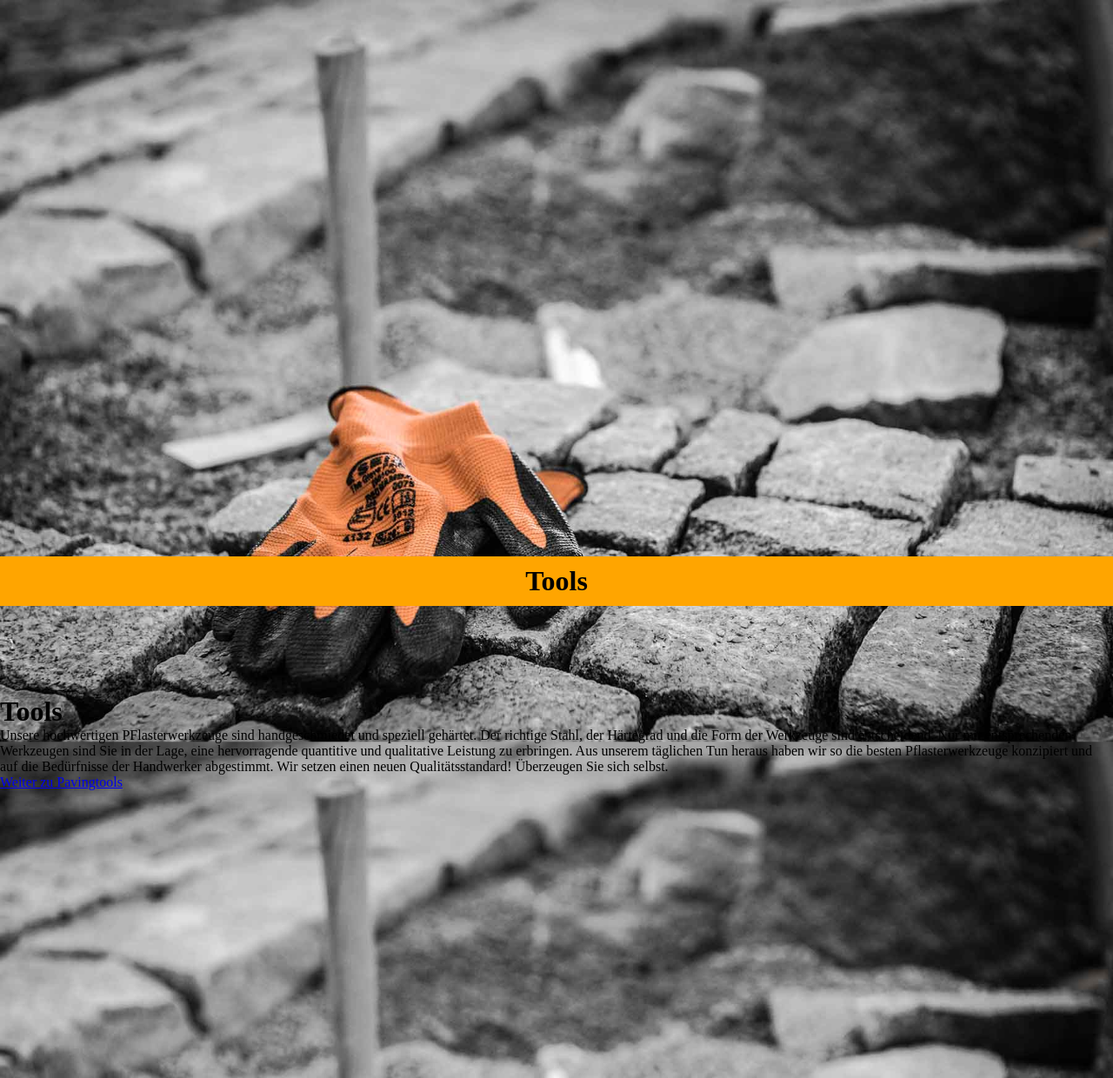
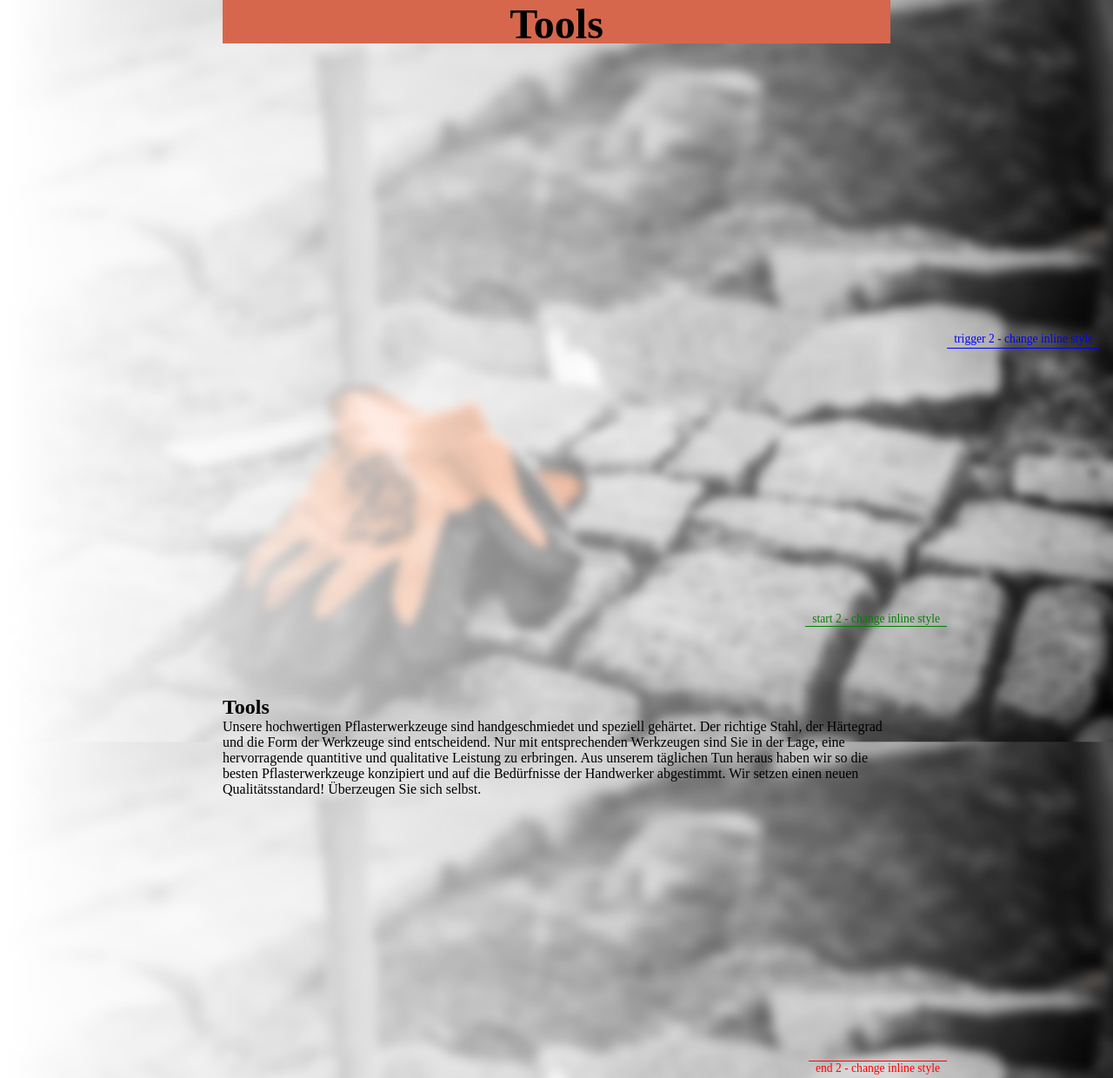
Before and after one commit to SeoulHyun/pflastermeister, a plain HTML site: page blur.html in a window 1280 px wide. Shown: the top 1240 px of the page at 87% size. Drawn offline with nearby package versions, Linux system fonts and the light colour scheme.

Commit message:
Experimental changes in blur.html

```diff
--- a/blur.html
+++ b/blur.html
@@ -1,26 +1,52 @@
 <html>
     <head>
         <script src="assets/js/jquery-3.2.1.min.js"></script>
+        <script type="text/javascript" src="assets/js/scrollmagic/uncompressed/ScrollMagic.js"></script>
+        <script type="text/javascript" src="assets/js/scrollmagic/uncompressed/plugins/debug.addIndicators.js"></script>
+        <script type="text/javascript" src="assets/js/scrollmagic/minified/plugins/animation.velocity.min.js"></script>
+        <script src="https://cdnjs.cloudflare.com/ajax/libs/gsap/1.20.2/jquery.gsap.min.js"></script>
         <script>
-            $(window).scroll(function() {
-                // スクロールの位置取得
-                // Get scroll position
-                var s = $(window).scrollTop(),
-                    // スクロールの値と透明度
-                    // scroll value and opacity
-                    opacityVal = (s / 150.0);
-                // blurの画像の透明度を0%から100％
-                // opacity value 0% to 100%
-                $('#pavingtools_hover').css('opacity', opacityVal);
-            });
+            $(document).ready(function () {
+                // init controller
+                var controller = new ScrollMagic.Controller();
+
+                var animateElem = document.getElementById("tools");
+
+                var scene = new ScrollMagic.Scene({
+                    triggerElement: "#trigger",
+                    triggerHook: 0.5,
+                    duration: 500
+                })
+                    .on("enter", function () {
+                        // trigger animation by changing inline style.
+                        animateElem.style.backgroundImage = "url('assets/images/background_pflastermeister_1_hover.jpg')";
+                    })
+                    .addIndicators({
+                        name: "2 - change inline style"
+                    }) // add indicators (requires plugin)
+                    .setPin('#pavingtools_hover .content')
+                    .addTo(controller);
+            })
+
         </script>
 
         <style>
             * {
                 margin: 0;
                 padding: 0;
+                box-sizing: border-box;
             }
-            .test {
+
+            body {
+                height: 1000vh;
+            }
+
+            #test {
+                height: 100vh;
+                width: 100vw;
+            }
+
+            #tools {
                 height: 200vh;
                 width: 100vw;
 
@@ -32,94 +58,75 @@
 
             }
 
-            #pavingtools {
-                height: 200vh;
-                width: 100vw;
-            }
-
-            #pavingtools_hover {
+            #tools_hover {
                 position: absolute;
-                top: 0;
-                opacity: 1;
-                height: 200vh;
+                height: 100vh;
                 width: 100vw;
 
                 background-image: url("assets/images/background_pflastermeister_1_hover.jpg");
                 background-repeat: no-repeat;
                 background-position: center;
-                background-attachment: fixed;
+                background-size: cover;
+
+                opacity: 0;
+            }
+
+            #trainings {
+                position: absolute;
+                height: 100vh;
+                width: 100vw;
+
+                background-image: url("assets/images/background_pflastermeister_1.jpg");
+                background-repeat: no-repeat;
+                background-position: center;
                 background-size: cover;
             }
 
-            #training {
-                height: 200vh;
-                width: 100vw;
-
-                background-image: url("assets/images/background_trainings_2.jpg_hover");
-                background-repeat: no-repeat;
-                background-position: center;
-                background-attachment: fixed;
-                background-size: cover;
+            .content {
+                width: 60vw;
+                margin: 0 auto;
             }
 
-            #training_hover {
+            h1 {
+                background-color: #d6674d;
+                height: 50px;
+                text-align: center;
+                font-size: 3em;
+            }
+
+            #trigger {
                 position: absolute;
-                top: 0;
-                opacity: 1;
-                height: 200vh;
-                width: 100vw;
+                top: 90vh;
+                height: 10vh;
+                width: 100%;
+             }
 
-                background-image: url("assets/images/background_trainings_2.jpg_hover");
-                background-repeat: no-repeat;
-                background-position: center;
-                background-attachment: fixed;
-                background-size: cover;
-            }
-            .space {
+            #pavingtools {
                 height: 100vh;
                 width: 100vw;
             }
 
-            .title {
-                position: relative;
-                top: 40%;
+            #pavingtools_hover {
+                height: 100vh;
+                width: 100vw;
+            }
 
-                width: 100%;
-                background-color: orange;
-                text-align: center;
 
-                padding: 10px 0;
-
-                transition: display 300ms ease-in-out;
-
-            }
         </style>
     </head>
     <body>
-        <div class="test">
-            <div id="pavingtools" class="wrapper">
-                <div class="logo">
-                    <div class="logo__image"><a class="logo__link" href="#"></a></div>
-                </div>
-
-                <div class="title title--centered">
-                    <h1 class="title__text">Tools</h1>
+        <div id="tools">
+            <div id="pavingtools">
+                <div class="content">
+                    <h1>Tools</h1>
                 </div>
             </div>
-
-            <div id="pavingtools_hover" class="wrapper">
-                <div class="space"></div>
-                <div class="logo">
-                    <div class="logo__image"><a class="logo__link" href="#"></a></div>
-                </div>
-
+            <div id="trigger"></div>
+            <div id="pavingtools_hover">
                 <div class="content">
-                    <div class="header">
-                        <h1>Tools</h1>
-                    </div>
-                    <div class="text">
+                    <h2>Tools</h2>
                     <p>
-                            Unsere hochwertigen PFlasterwerkzeuge sind handgeschmiedet und speziell gehärtet.
+                    Unsere hochwertigen Pflasterwerkzeuge sind handgeschmiedet und speziell gehärtet.
                     Der richtige Stahl, der Härtegrad und die Form der Werkzeuge sind entscheidend.
                     Nur mit entsprechenden Werkzeugen sind Sie in der Lage, eine hervorragende quantitive
                     und qualitative Leistung zu erbringen. Aus unserem täglichen Tun heraus haben wir
@@ -127,45 +134,32 @@
                     abgestimmt. Wir setzen einen neuen Qualitätsstandard! Überzeugen Sie sich selbst.
                     </p>
                 </div>
-                    <div class="main_button"><a href="#">Weiter zu Pavingtools</a></div>
-                </div>
             </div>
         </div>
 
-        <div class="test">
-            <div id="training" class="wrapper">
-                <div class="logo">
-                    <div class="logo__image"><a class="logo__link" href="#"></a></div>
-                </div>
-
-                <div class="title title--centered">
-                    <h1 class="title__text">Tools</h1>
-                </div>
-            </div>
-
-            <div id="training_hover" class="wrapper">
-                <div class="space"></div>
-                <div class="logo">
-                    <div class="logo__image"><a class="logo__link" href="#"></a></div>
-                </div>
-
-                <div class="content">
-                    <div class="header">
-                        <h1>Tools</h1>
-                    </div>
-                    <div class="text">
-                        <p>
-                            Unsere hochwertigen PFlasterwerkzeuge sind handgeschmiedet und speziell gehärtet.
-                            Der richtige Stahl, der Härtegrad und die Form der Werkzeuge sind entscheidend.
-                            Nur mit entsprechenden Werkzeugen sind Sie in der Lage, eine hervorragende quantitive
-                            und qualitative Leistung zu erbringen. Aus unserem täglichen Tun heraus haben wir
-                            so die besten Pflasterwerkzeuge konzipiert und auf die Bedürfnisse der Handwerker
-                            abgestimmt. Wir setzen einen neuen Qualitätsstandard! Überzeugen Sie sich selbst.
-                        </p>
-                    </div>
-                    <div class="main_button"><a href="#">Weiter zu Pavingtools</a></div>
-                </div>
-            </div>
-        </div>
+        <!--<div id="everything">-->
+            <!--<div id="test">-->
+                <!--<div id="tools">-->
+                    <!--<h1>Tools</h1>-->
+                <!--</div>-->
+                <!--<div id="tools_hover">-->
+                    <!--<div class="content">-->
+                        <!--<h2>Tools</h2>-->
+                        <!--<p>-->
+                            <!--Unsere hochwertigen Pflasterwerkzeuge sind handgeschmiedet und speziell gehärtet.-->
+                            <!--Der richtige Stahl, der Härtegrad und die Form der Werkzeuge sind entscheidend.-->
+                            <!--Nur mit entsprechenden Werkzeugen sind Sie in der Lage, eine hervorragende quantitive-->
+                            <!--und qualitative Leistung zu erbringen. Aus unserem täglichen Tun heraus haben wir-->
+                            <!--so die besten Pflasterwerkzeuge konzipiert und auf die Bedürfnisse der Handwerker-->
+                            <!--abgestimmt. Wir setzen einen neuen Qualitätsstandard! Überzeugen Sie sich selbst.-->
+                        <!--</p>-->
+                    <!--</div>-->
+                <!--</div>-->
+            <!--</div>-->
+            <!--<div id="test2">-->
+                <!--<div id="trainings"></div>-->
+                <!--<div id="trainings_hover"></div>-->
+            <!--</div>-->
+        <!--</div>-->
     </body>
 </html>
```
Lines whose indentation alone changed are shown as unchanged.
